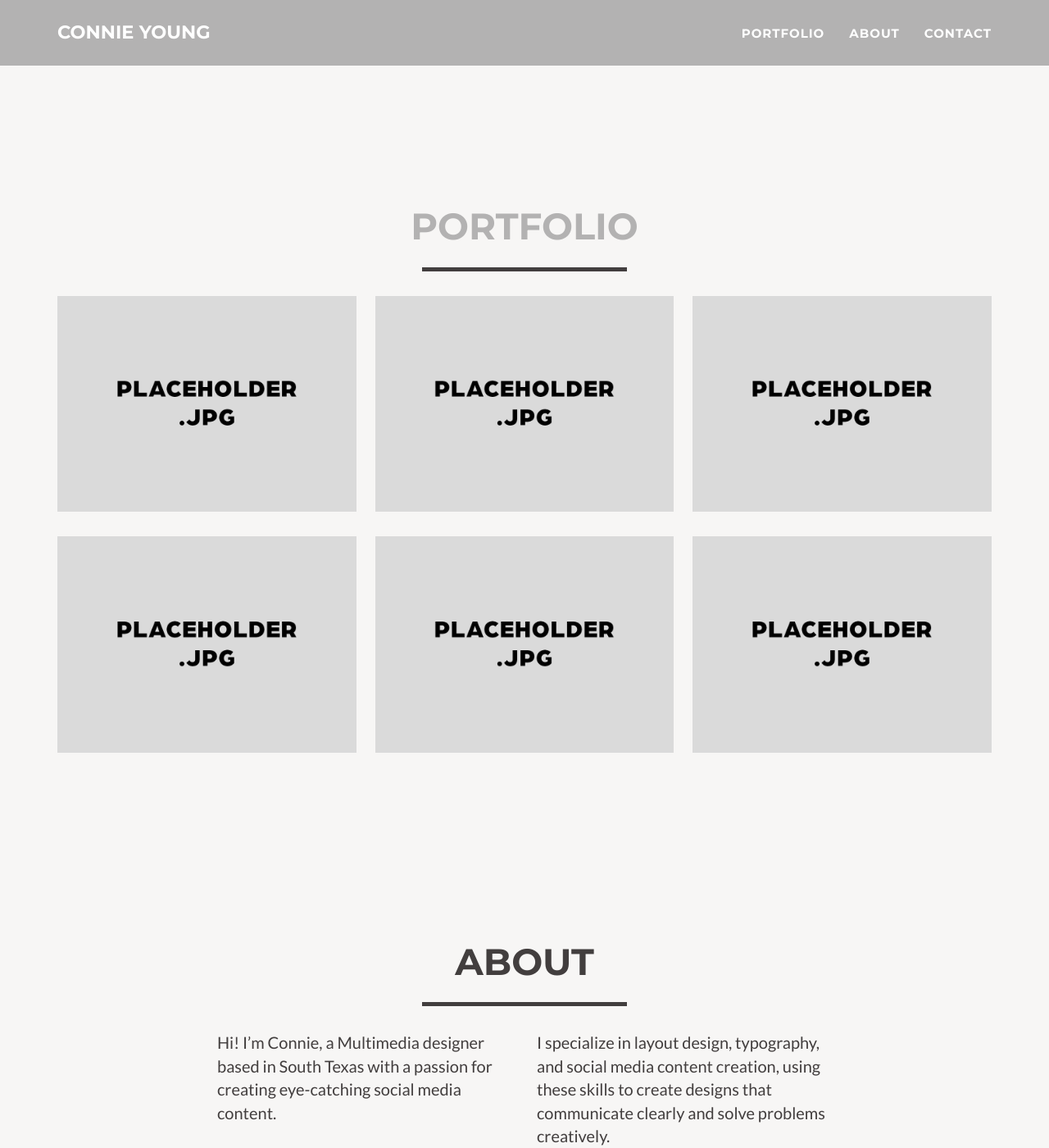
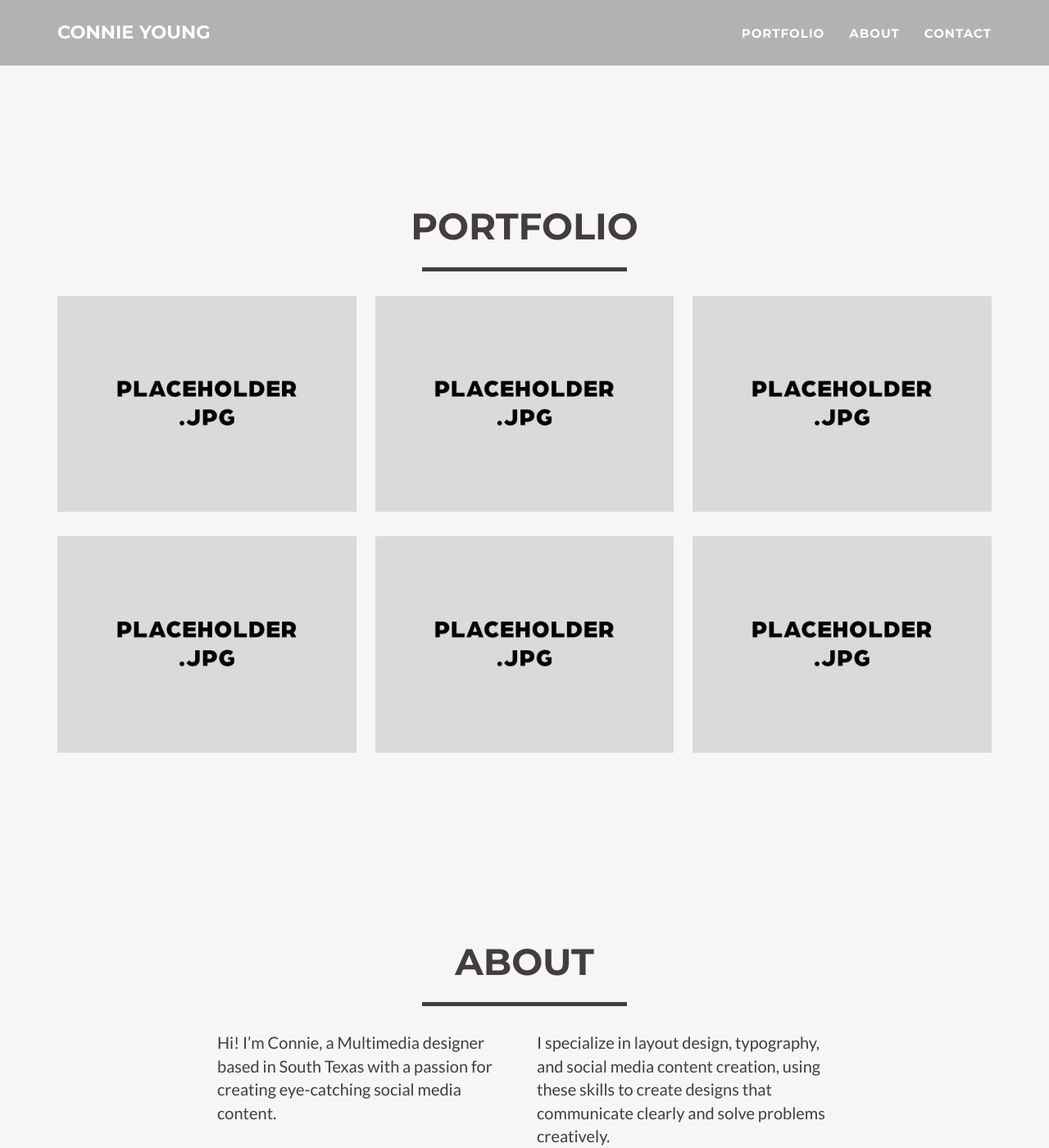
Before and after one commit to conniemyou/cyoung-portfolio, a Jekyll site: the page built from _posts/2014-07-18-project-1.markdown, in a window 1280 px wide and 1400 px high, scrolled down 668 px. Shown: the whole window at 82% size. Built offline with Jekyll 4.4.1, drawn with Linux system fonts in a browser that asks for light colours.

Commit message:
added line test

```diff
--- a/_includes/css/main.css
+++ b/_includes/css/main.css
@@ -35,6 +35,7 @@
     text-transform: uppercase;
     font-family: Montserrat,"Helvetica Neue",Helvetica,Arial,sans-serif;
     font-weight: 700;
+    color: #{{ site.color.accent }};
 }
 
 hr.star-light,
```
